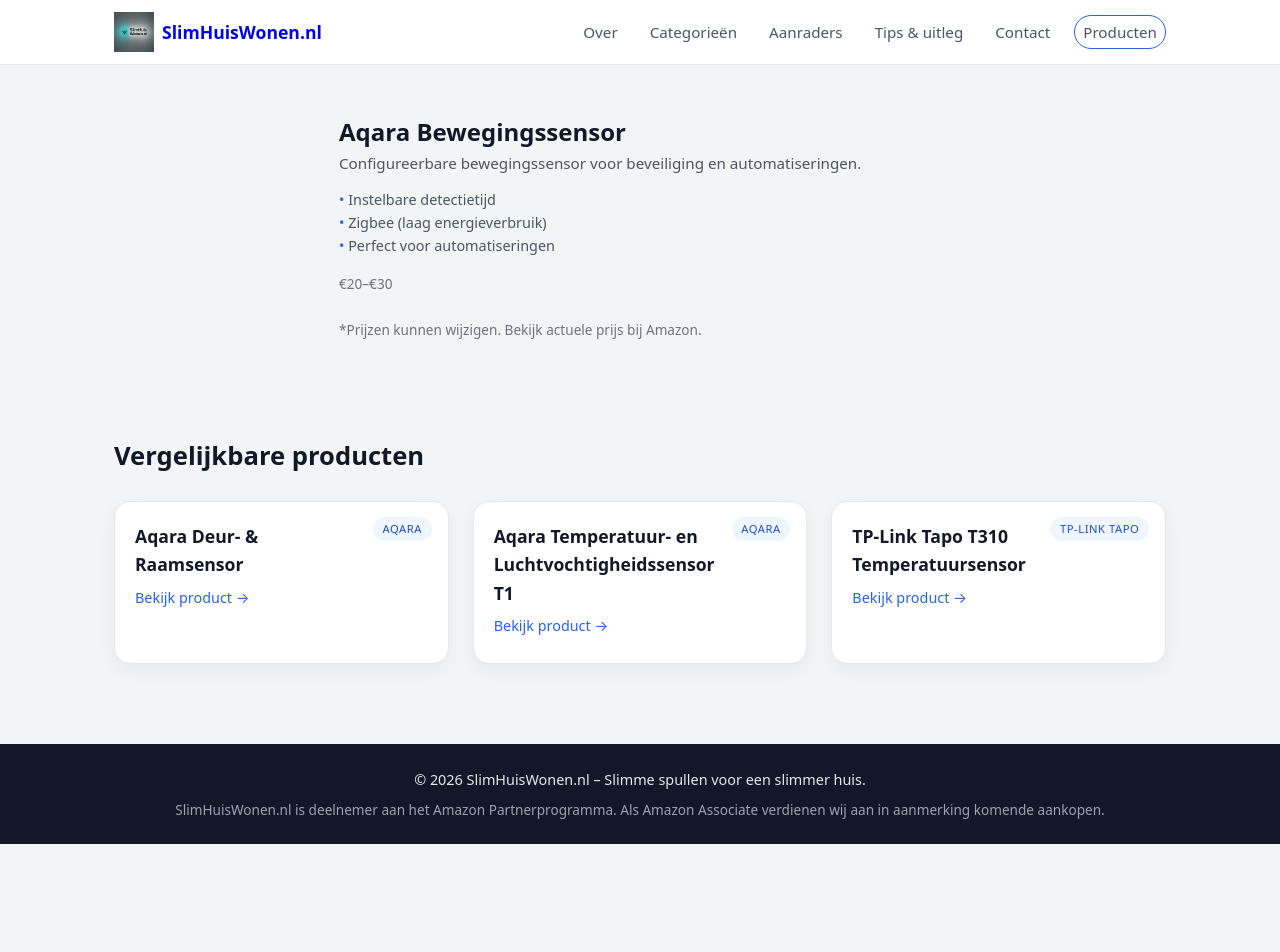
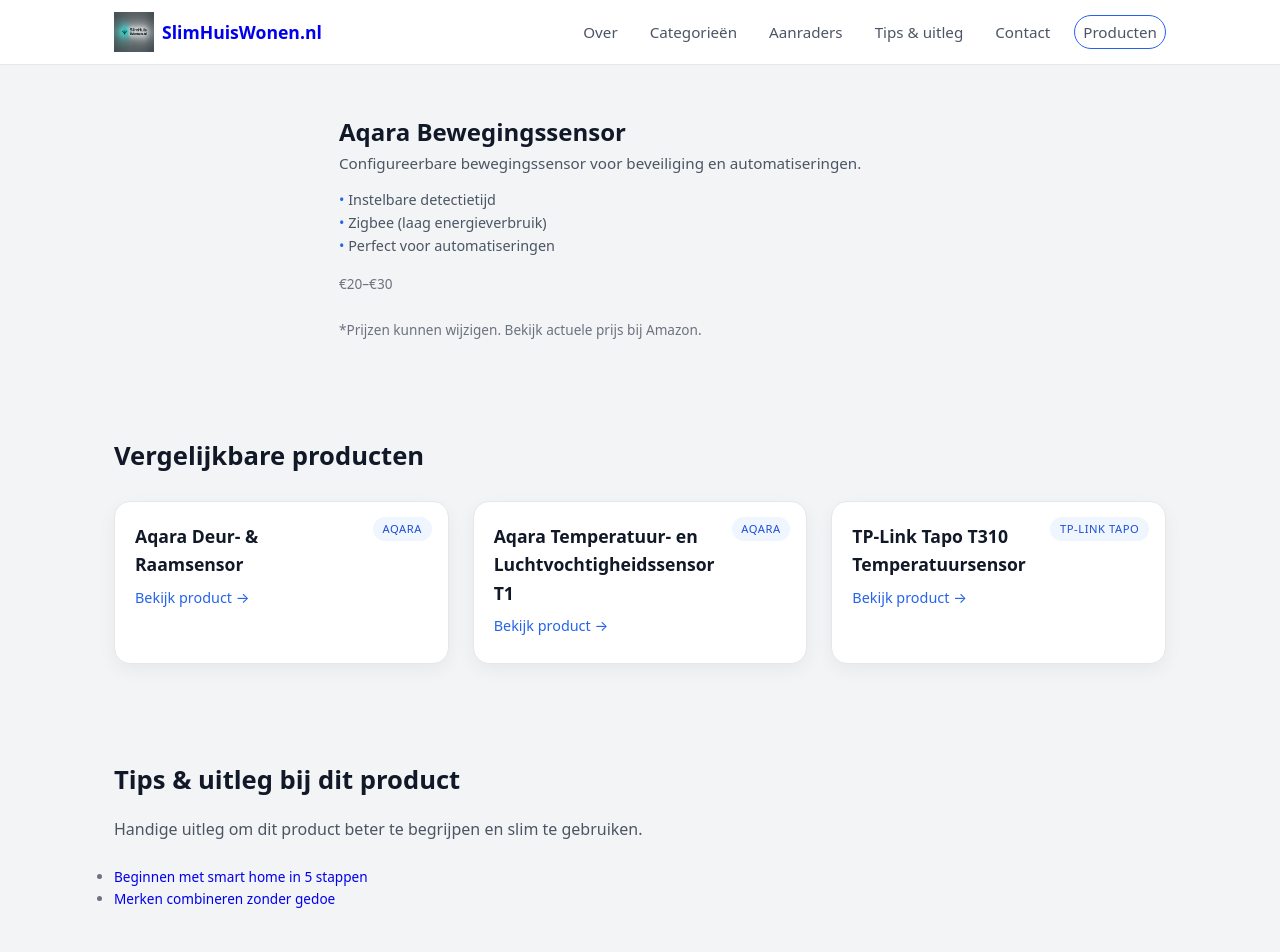
Before and after one commit to hafidgrad/SlimHuisWonen, a Next.js app: page /producten/aqara-bewegingssensor in a window 1280 px wide. Shown: the top 952 px of the page. Before the commit the page ends 844 px from the top, so only its background shows below. Built offline with nearby package versions, Linux system fonts and the light colour scheme.

Commit message:
Add contextual tips section to product pages

```diff
--- a/app/producten/[slug]/page.jsx
+++ b/app/producten/[slug]/page.jsx
@@ -7,6 +7,45 @@ import {
   getProductBySlug,
   getProductsByCategory,
 } from "@/data/products";
+/* ---------- Tips per categorie ---------- */
+const tipsByCategory = {
+  "slimme-verlichting": [
+    {
+      href: "/tips/wat-is-slimme-verlichting",
+      title: "Wat is slimme verlichting?",
+    },
+    {
+      href: "/tips/beginnen-met-slimme-verlichting",
+      title: "Beginnen met slimme verlichting (stap-voor-stap)",
+    },
+    {
+      href: "/tips/beginnen-met-smart-home",
+      title: "Beginnen met smart home in 5 stappen",
+    },
+  ],
+
+  "slimme-stekkers": [
+    {
+      href: "/tips/beginnen-met-smart-home",
+      title: "Beginnen met smart home in 5 stappen",
+    },
+    {
+      href: "/tips/slim-huis-zonder-hub",
+      title: "Slim huis zonder hub: kan dat?",
+    },
+  ],
+
+  sensoren: [
+    {
+      href: "/tips/beginnen-met-smart-home",
+      title: "Beginnen met smart home in 5 stappen",
+    },
+    {
+      href: "/tips/merken-combineren-zonder-gedoe",
+      title: "Merken combineren zonder gedoe",
+    },
+  ],
+};
 
 /* ---------- Static params ---------- */
 export function generateStaticParams() {
@@ -58,9 +97,11 @@ export default function ProductDetailPage({ params }) {
     );
   }
 
-  const related = getProductsByCategory(product.category)
-    .filter((p) => p.slug !== product.slug)
-    .slice(0, 3);
+const related = getProductsByCategory(product.category)
+  .filter((p) => p.slug !== product.slug)
+  .slice(0, 3);
+
+const tipLinks = tipsByCategory[product.category] ?? [];
 
   const jsonLd = {
     "@context": "https://schema.org",
@@ -151,6 +192,26 @@ export default function ProductDetailPage({ params }) {
             </div>
           </section>
         )}
+{/* ✅ Tips & uitleg bij dit product */}
+{tipLinks.length > 0 && (
+  <section className="section">
+    <div className="container">
+      <h2>Tips & uitleg bij dit product</h2>
+
+      <p className="section-intro">
+        Handige uitleg om dit product beter te begrijpen en slim te gebruiken.
+      </p>
+
+      <ul className="muted">
+        {tipLinks.map((tip) => (
+          <li key={tip.href}>
+            <Link href={tip.href}>{tip.title}</Link>
+          </li>
+        ))}
+      </ul>
+    </div>
+  </section>
+)}
 
         {/* Structured data */}
         <script
```
